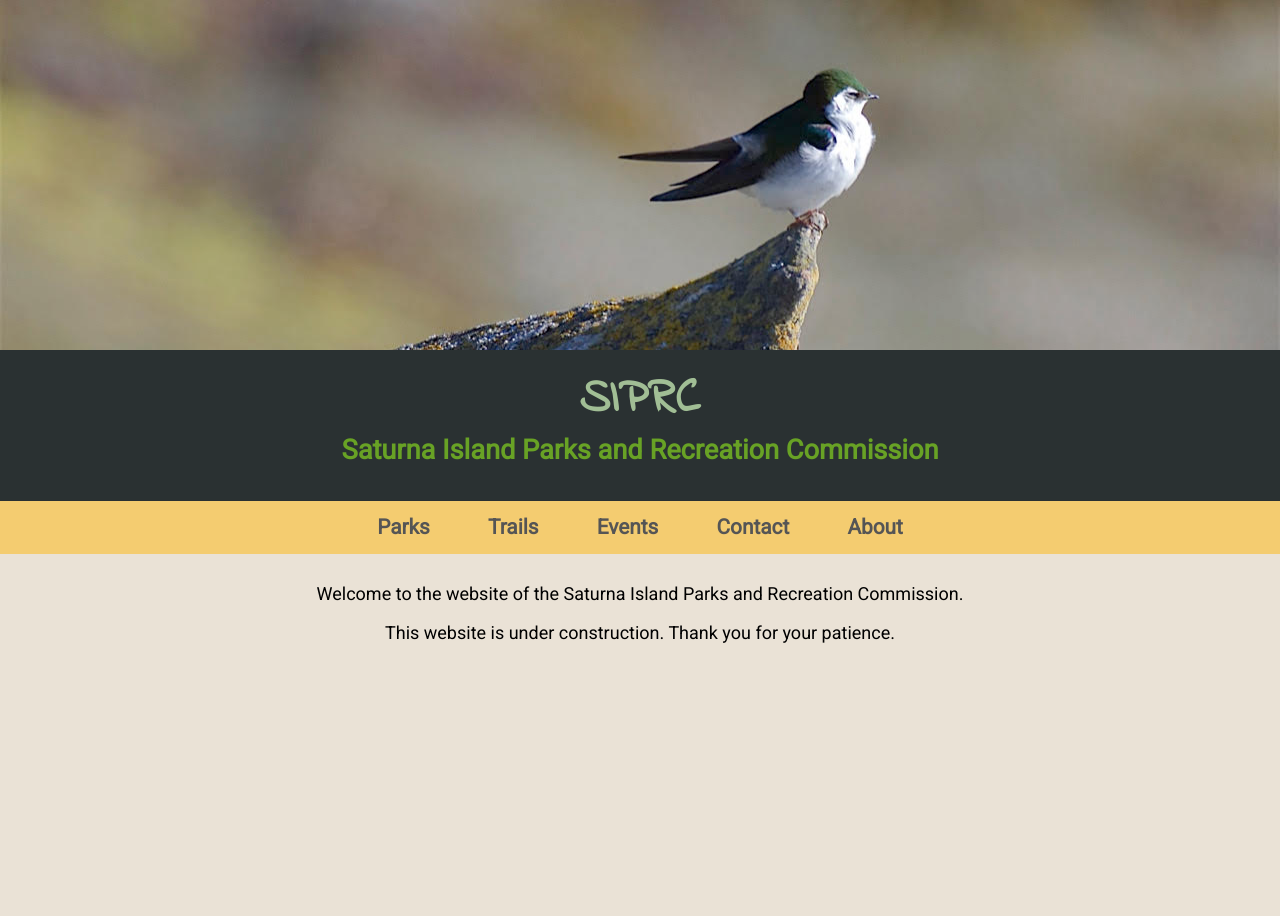
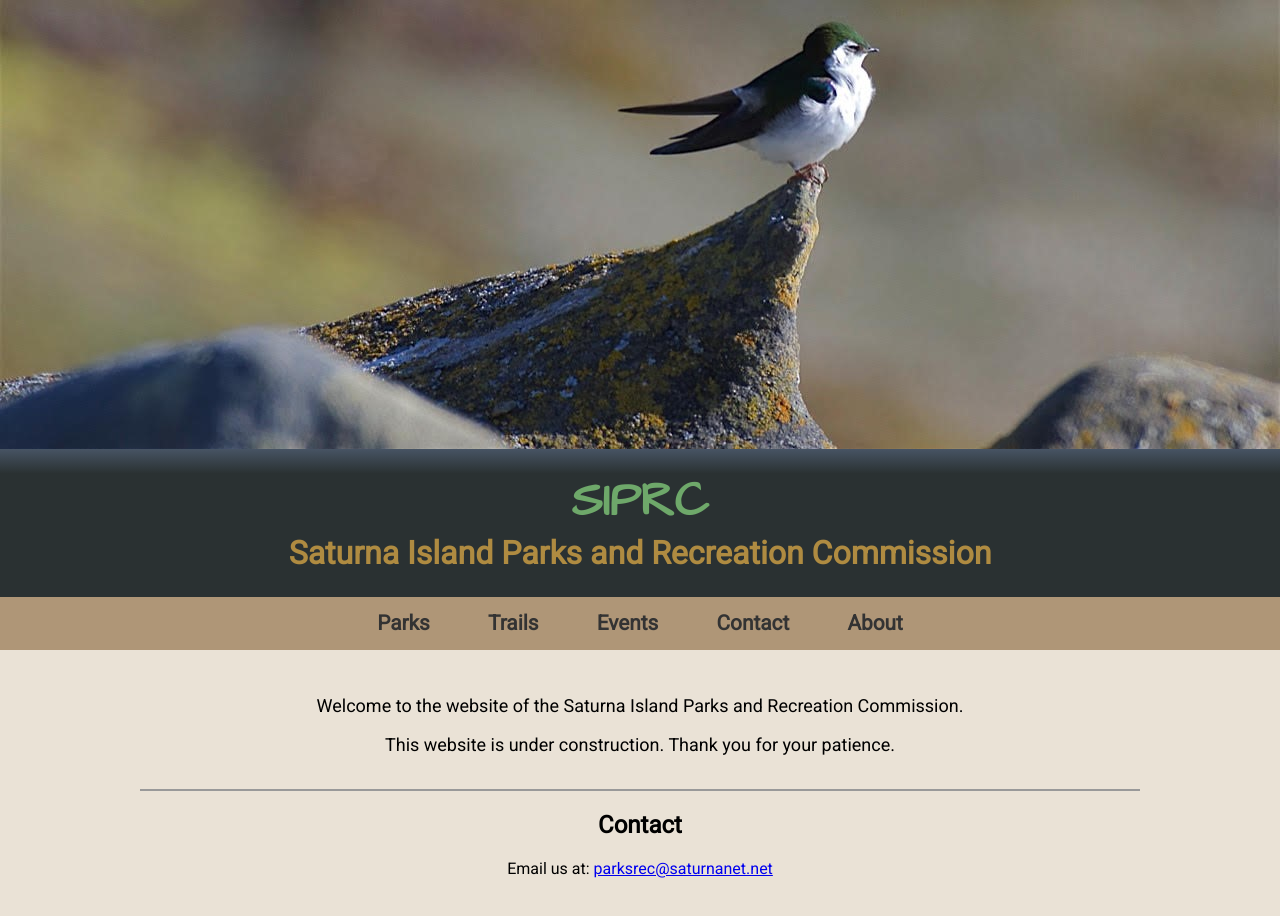
Before and after one commit to plhosk/siprc, a React (Create React App) app: page / in a window 1280 px wide. Shown: the top 916 px of the page. Before the commit the page ends 800 px from the top, so only its background shows below. Built offline with nearby package versions, Linux system fonts and the light colour scheme.

Commit message:
tweaks to style

```diff
--- a/public/index.html
+++ b/public/index.html
@@ -7,7 +7,7 @@
     <meta name="theme-color" content="#000000">
     <link rel="shortcut icon" href="%PUBLIC_URL%/favicon.ico?v=1">
     -->
-    <link href="https://fonts.googleapis.com/css?family=Roboto|Indie+Flower" rel="stylesheet">
+    <link href="https://fonts.googleapis.com/css?family=Roboto|Architects+Daughter" rel="stylesheet">
     <title>Saturna Island Parks and Recreation Commission</title>
   </head>
   <body>
--- a/src/App.css
+++ b/src/App.css
@@ -1,19 +1,57 @@
 .App {
   text-align: center;
   margin: 0 auto;
+  padding-bottom: 2em;
+}
+
+.App-header {
+  background-color: #2a3132;
+  padding: 0 0 0.2em 0;
+  color: white;
+}
+
+.App-header-img {
+  display: block;
+}
+
+.App-header-title {
+  background: linear-gradient(to top, #2a3132, #2a3132 80%, #475464);
+  padding: 0 1em;
+}
+
+@media only screen and (max-width: 777px) {
+  .App-header-title {
+    font-size: 75%;
+  }
+}
+
+.App-logo-text {
+  font-family: 'Architects Daughter', serif;
+  font-weight: bold;
+  color: #6EA86A;
+  font-size: 3em;
+  padding-top: 0.4em;
+}
+
+.App-title {
+  /* font-family: 'Slabo 27px', 'Roboto', serif; */
+  /* font-family: 'Crimson Text', 'Roboto', serif; */
+  font-size: 2em;
+  margin-top: 0;
+  color: #AF8B41;
 }
 
 .App-nav {
   display: flex;
   flex-flow: row wrap;
-  background-color: #f4cc70;
+  background-color: #AF9677;
   justify-content: center;
 }
 
 .App-nav > div {
   padding: 0.7em 1.4em;
   font-size: 1.3em;
-  color: #555;
+  color: #333;
   font-weight: bold;
   -webkit-user-select: none;  /* Chrome all / Safari all */
   -moz-user-select: none;     /* Firefox all */
@@ -22,8 +60,9 @@
 }
 
 .App-nav > div:hover {
-  color: #444;
+  color: #4F6745;
   text-decoration: underline;
+  /* background: #CCBBAB; */
 }
 
 @media only screen and (max-width: 620px) {
@@ -40,54 +79,9 @@
   }
   .App-nav > div {
     border-right: none;
-    border-bottom: 1px solid #999;
+    border-bottom: 1px solid #777;
     width: 100%;
   }
-}
-
-.App-header {
-  background-color: #2a3132;
-  padding: 1em 0;
-  padding-top: 0;
-  color: white;
-}
-
-.App-header-img-div {
-  height: 300px;
-  background-position: 65% 40%;
-  background-repeat: no-repeat;
-  background-size: cover;
-  background-image: url("/bird-rock.jpg");
-}
-
-@media only screen and (min-width: 1200px) {
-  .App-header-img-div {
-    height: 350px;
-  }
-}
-@media only screen and (min-width: 1400px) {
-  .App-header-img-div {
-    height: 400px;
-  }
-}
-@media only screen and (min-width: 1600px) {
-  .App-header-img-div {
-    height: 450px;
-  }
-}
-
-.App-logo-text {
-  font-family: 'Indie Flower', serif;
-  font-weight: bold;
-  color: #a1be95;
-  font-size: 3em;
-  padding-top: 0.3em;
-}
-
-.App-title {
-  font-size: 1.7em;
-  margin-top: 0;
-  color: #68a225;
 }
 
 .App > main {
@@ -96,10 +90,14 @@
   padding: 0.7em;
 }
 
+.App-intro-div {
+  padding: 1em;
+}
+
 .App-intro {
   font-size: large;
 }
 
-.App > section {
-  border-top: 2px solid lightgrey;
+section {
+  border-top: 2px solid #999;
 }
--- a/src/App.jsx
+++ b/src/App.jsx
@@ -4,10 +4,11 @@
 const App = () => (
   <div className="App">
     <header className="App-header">
-      <div className="App-header-img-div" />
-      { /* <img className="App-img-bird" width="100%" src="bird-rock.jpg" alt="bird on rock" /> */ }
+      <img className="App-header-img" width="100%" src="bird-rock-cropped.jpg" alt="bird on rock" />
+      <div className="App-header-title">
         <div className="App-logo-text">SIPRC</div>
         <h1 className="App-title">Saturna Island Parks and Recreation Commission</h1>
+      </div>
     </header>
     <nav className="App-nav">
       <div>Parks</div>
@@ -17,22 +18,18 @@
       <div>About</div>
     </nav>
     <main>
+      <div className="App-intro-div">
         <p className="App-intro">
           Welcome to the website of the Saturna Island Parks and Recreation Commission.
         </p>
         <p className="App-intro">
           This website is under construction. Thank you for your patience.
         </p>
-      { /*
+      </div>
       <section>
-        <h2>Parks</h2>
-        <p>Here is some information about parks on Saturna Island.</p>
+        <h2>Contact</h2>
+        <p>Email us at: <a href="mailto:parksrec@saturnanet.net">parksrec@saturnanet.net</a></p>
       </section>
-      <section>
-        <h2>Trails</h2>
-        <p>Here is some information about trails on Saturna Island.</p>
-      </section>
-      */ }
     </main>
   </div>
 )
```
Also changed, not shown: public/bird-rock-cropped.jpg (added). Lines whose indentation alone changed are shown as unchanged.
